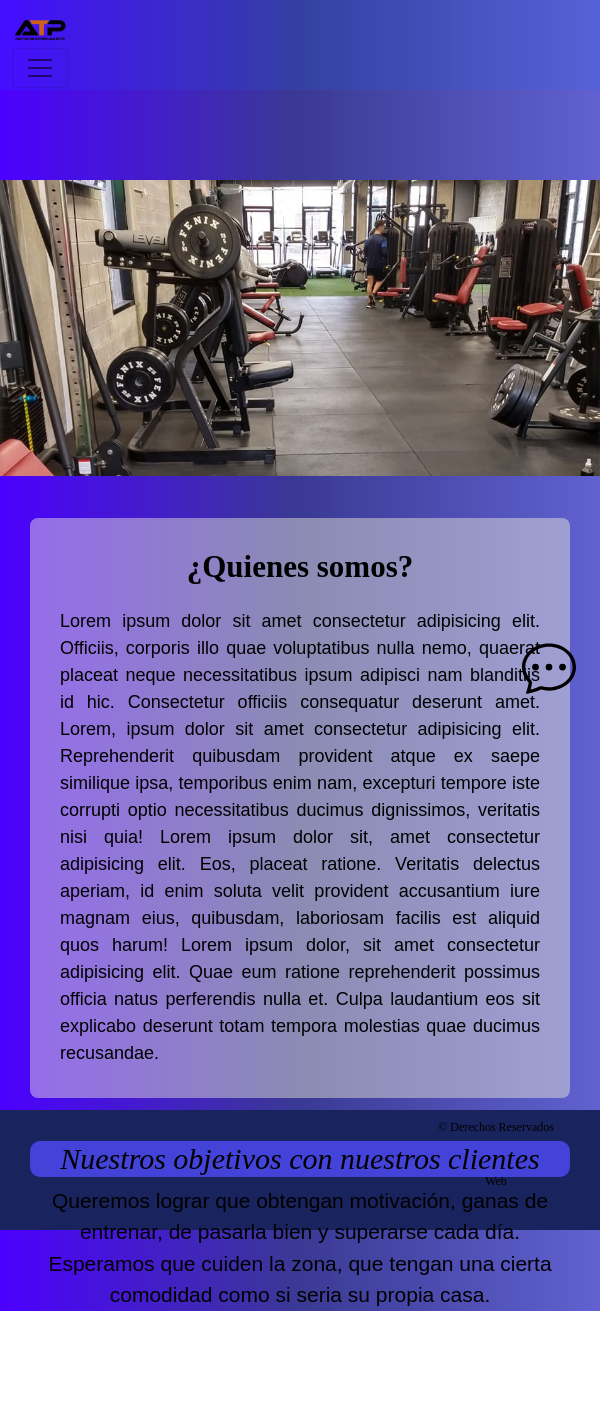
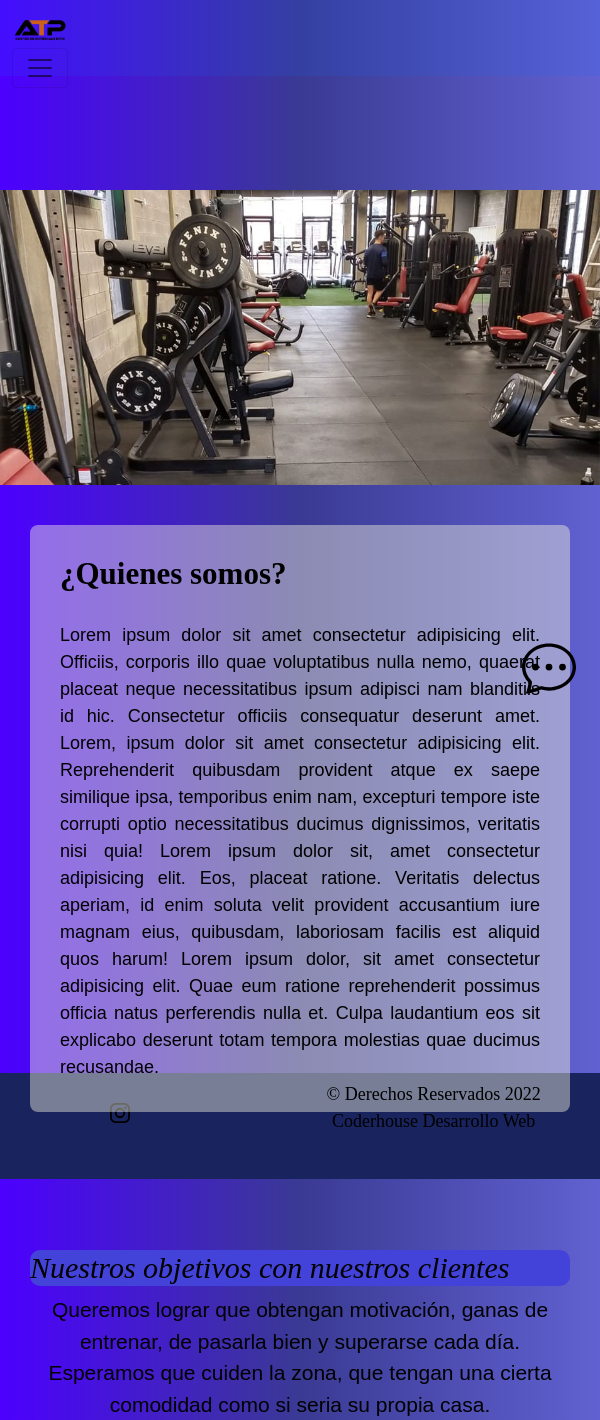
Before and after one commit to estebanb08/GimnasioBullon, a website: page pags/nosotros.html in a window 600 px wide. Before the commit the page ends 1311 px from the top, so only its background shows below. Drawn offline with nearby package versions, Linux system fonts and the light colour scheme.

Commit message:
ultima entrega

```diff
--- a/scss/estilo.scss
+++ b/scss/estilo.scss
@@ -655,12 +655,10 @@ video{
 
 
 
-    #grillaNosotrosN{
+    #grillaNosotros{
         display: grid;
-        row-gap: 5%;
-        column-gap: 5%;
         grid-template-columns: 50% 50%;
-        grid-template-rows: 10% 1fr 1fr 10% ;
+        grid-template-rows: 10% 40% 40% 10% ;
         grid-template-areas: "header header"
                              "main main"
                              "main main"
@@ -677,11 +675,10 @@ video{
 
 
         #grillaMainN{
-            margin-left: 2% ;
+            margin-top: 5%;
             grid-area: main;
             display: grid;
-            row-gap: 5%;
-            grid-template-columns:1fr 1fr ;
+            grid-template-columns:50% 50% ;
             grid-template-rows:50% 50%;
             grid-template-areas: "foto Parrafo"
                                 "cuadro cuadro";
@@ -689,12 +686,13 @@ video{
 
 
             .fondoNosotros{
-                width: 100%;
                 grid-area: foto;
             }
 
             .quienesSomos{
-                padding: 2%;
+                background-color: linear-gradient(to right, rgb(58, 58, 148) ,rgb(97, 97, 209));
+                border-radius: 16px;
+                padding: 15px;
                 @include tamaños(90%, 95%);
                 grid-area: Parrafo;
                 text-align: justify;
@@ -713,7 +711,7 @@ video{
             .subInformacion{
                 grid-area: cuadro;
                 position: relative;
-                left: 25%;
+                top: 20%;
                 text-align: justify;
             }
 
@@ -736,7 +734,17 @@ video{
     }
 
     footer{
-        font-size: 1.8vw;
+
+        ul{
+            width: 200%;
+            height: 30%;
+            position: relative;
+            right: 90%;
+
+            li{
+                font-size: 3vw;
+            }
+        }
     }
 
 
@@ -955,7 +963,7 @@ video{
 
 
         #grillaClientesM{
-            height: 245em;
+            height: 280em;
             grid-area: main;
             display: grid;
             row-gap: 5%;
@@ -966,7 +974,7 @@ video{
                                 "cuadro3"
                                 "cuadro4";
             @include posicionamiento-items;
-            margin: 5% 0 0 2%;
+            margin: 10% 0 0 2%;
 
             .cambio1{
                 grid-area: cuadro1;
@@ -993,7 +1001,6 @@ video{
 
 
         #grillaNosotros{
-            height: 75em;
             display: grid;
             row-gap: 5%;
             column-gap: 5%;
@@ -1019,6 +1026,7 @@ video{
 
 
         #grillaMainN{
+            height: 50em;
             display: grid;
             grid-area: main;
             row-gap: 5%;
```
Also changed, not shown: index.html (+1 -1 lines), style/estilo.css.
